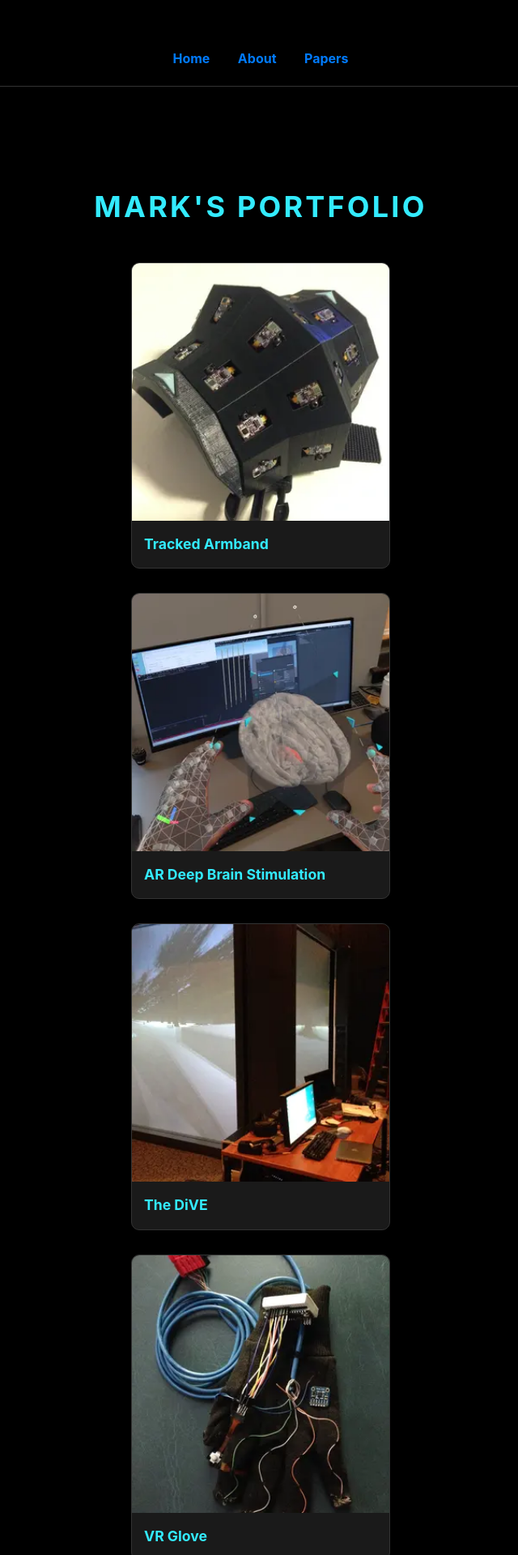
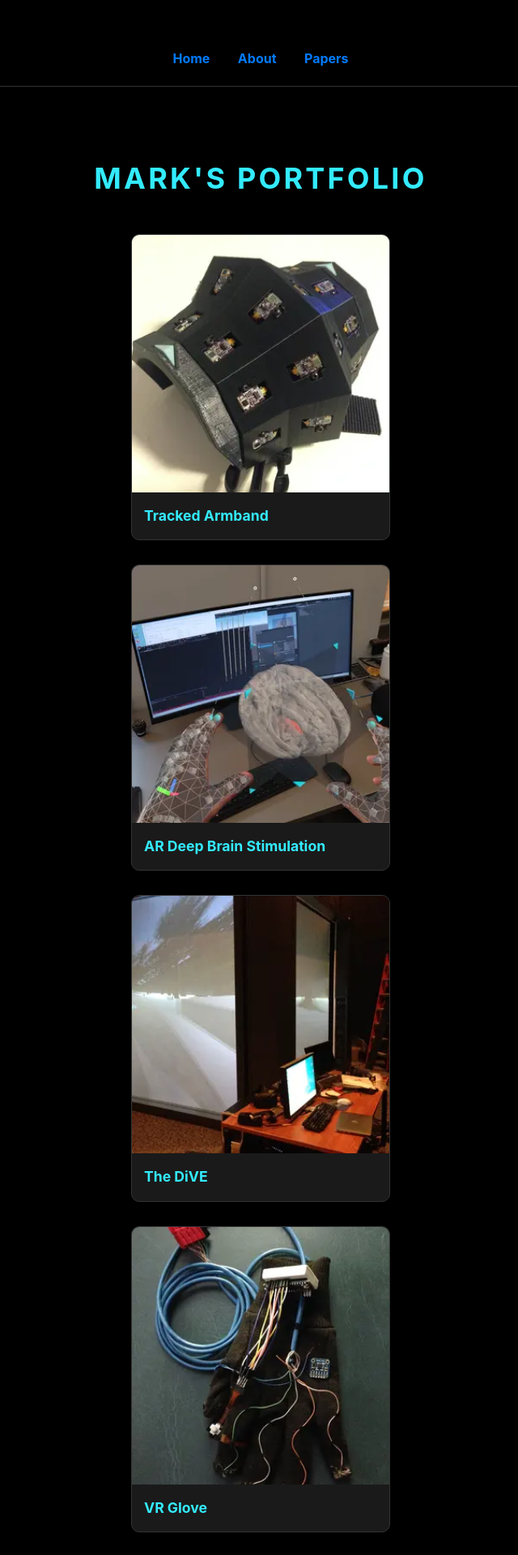
Before and after one commit to tenorvis/portfolio, a Jekyll site: the page built from index.html, in a window 1280 px wide. Shown: the top 1920 px of the page at 81% size, without its empty margins (318-958 px from the left). Built offline with Jekyll 4.4.1, drawn with Linux system fonts in a browser that asks for light colours.

Commit message:
Portfolio index name font margin-top 0 1.5 15

```diff
--- a/assets/css/style.css
+++ b/assets/css/style.css
@@ -85,7 +85,7 @@ nav a {
     font-weight: bold;
     text-transform: uppercase;
     letter-spacing: 0.2rem;
-    margin-top: clamp(0px, 5vw, 50px);      /* Scales the top margin */
+    margin-top: clamp(0px, 1.5vw, 15px);      /* Scales the top margin */
     margin-bottom: clamp(20px, 3vw, 30px);   /* Scales the bottom margin */
 }
 
```
